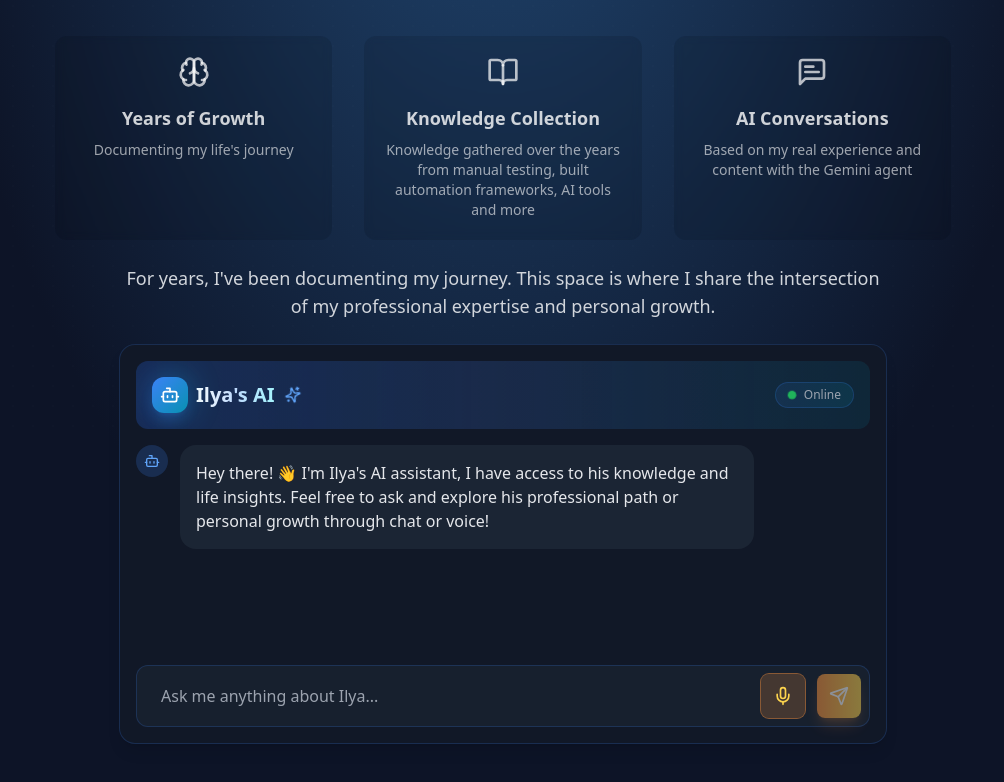
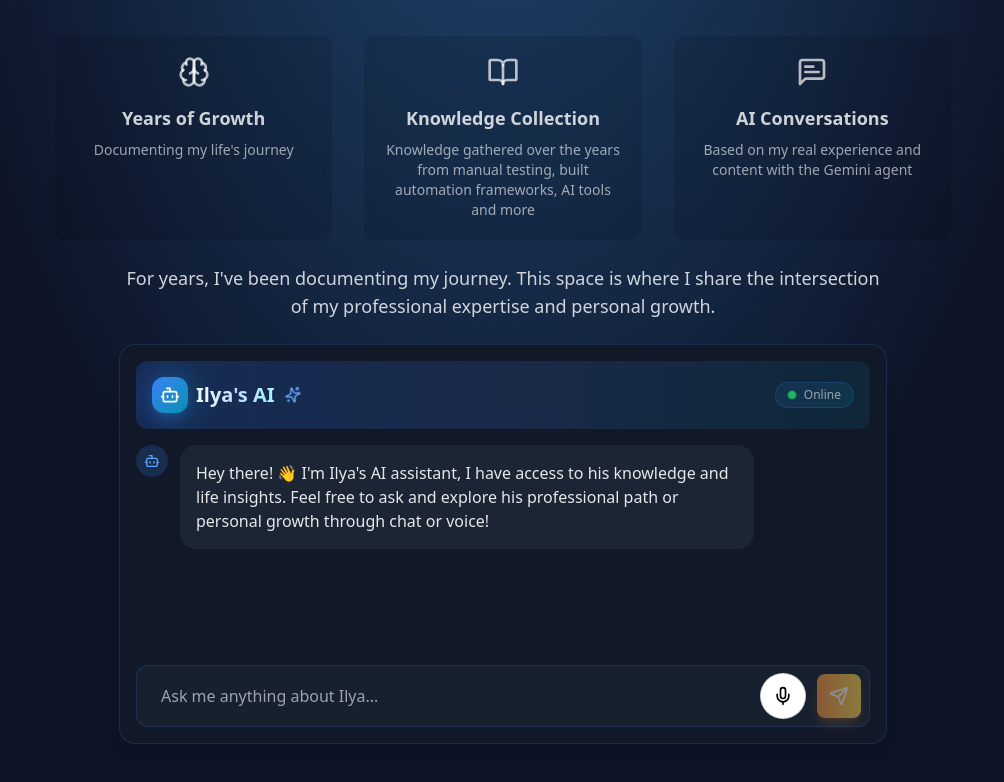
Before and after one commit to ilyar88/ai-portfolio, a React (Vite) app in the folder frontend/: page / in a window 1280 px wide. Shown: the part 364-1146 px from the top of the page, without its empty margins (137-1141 px from the left). Built offline with nearby package versions, Linux system fonts and the light colour scheme; no server answers.

Commit message:
Add changes

```diff
--- a/frontend/src/components/sections/Home/ChatInput.jsx
+++ b/frontend/src/components/sections/Home/ChatInput.jsx
@@ -38,10 +38,12 @@ export const ChatInput = ({ input, setInput, isLoading, onSubmit, onStop, voiceS
         whileTap={{ scale: 0.9 }}
         animate={voiceActive ? { scale: [1, 1.12, 1] } : { scale: 1 }}
         transition={voiceActive ? { duration: 1.1, repeat: Infinity, ease: 'easeInOut' } : { duration: 0.2 }}
-        className={`flex-shrink-0 p-3 rounded-lg transition-colors duration-200 ring-1 disabled:opacity-50 disabled:cursor-not-allowed ${
-          voiceActive
-            ? 'text-white bg-gradient-to-r from-red-500/80 to-orange-500/80 ring-red-400/40 shadow-lg shadow-red-500/20'
-            : 'text-amber-300 bg-orange-400/20 ring-orange-400/50 hover:text-amber-200 hover:bg-orange-400/30'
+        className={`flex-shrink-0 p-3 rounded-full transition-colors duration-200 ring-1 disabled:opacity-50 disabled:cursor-not-allowed ${
+          voiceStatus === 'live'
+            ? 'text-white bg-red-500 ring-red-300 shadow-lg shadow-red-500/40'
+            : voiceStatus === 'connecting'
+              ? 'text-white bg-amber-500 ring-amber-300 shadow-lg shadow-amber-500/30'
+              : 'text-black bg-white ring-gray-300 hover:bg-gray-200'
         }`}
       >
         <Mic className="w-5 h-5" />
```
